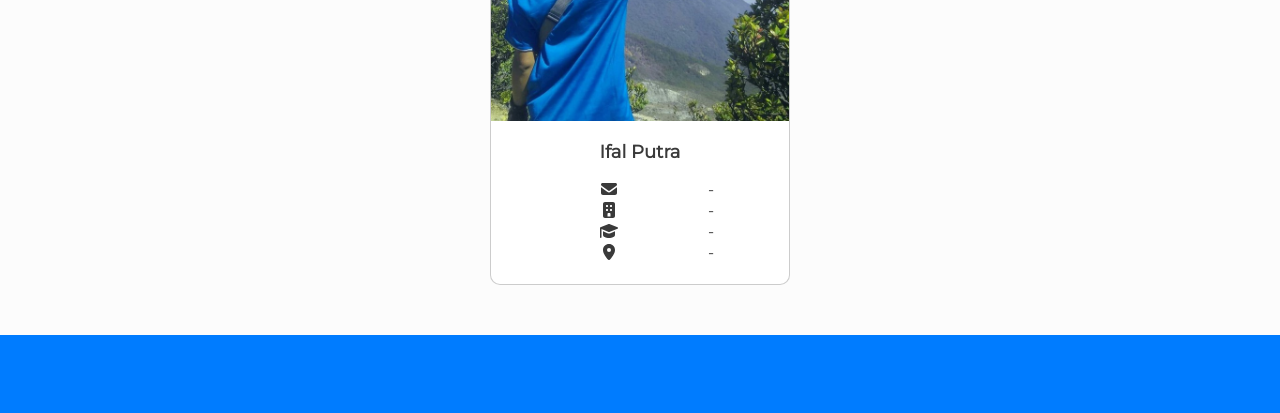
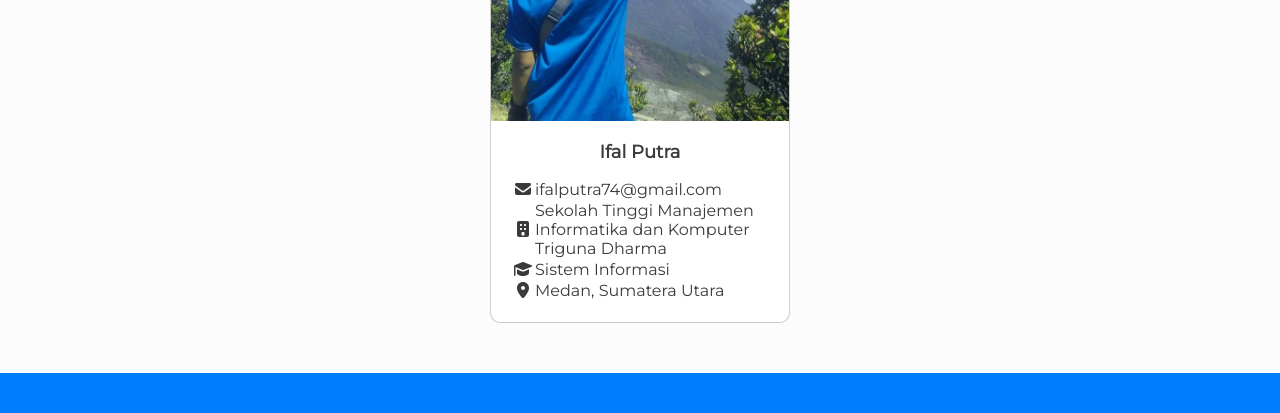
Before and after one commit to FSD-2022-B26/profil-kelompok-b26, a plain HTML site: page index.html in a window 1280 px wide. Shown: the part 1608-2021 px from the top of the page. Drawn offline with Linux system fonts and the light colour scheme.

Commit message:
Update index.html

```diff
--- a/index.html
+++ b/index.html
@@ -170,25 +170,25 @@
                       <td>
                         <i class="fas fa-envelope" aria-hidden="true"></i>
                       </td>
-                      <td class="text-left">-</td>
+                      <td class="text-left">ifalputra74@gmail.com</td>
                     </tr>
                     <tr>
                       <td>
                         <i class="fas fa-building" aria-hidden="true"></i>
                       </td>
-                      <td class="text-left">-</td>
+                      <td class="text-left">Sekolah Tinggi Manajemen Informatika dan Komputer Triguna Dharma</td>
                     </tr>
                     <tr>
                       <td>
                         <i class="fas fa-graduation-cap" aria-hidden="true"></i>
                       </td>
-                      <td class="text-left">-</td>
+                      <td class="text-left">Sistem Informasi</td>
                     </tr>
                     <tr>
                       <td>
                         <i class="fas fa-location-dot" aria-hidden="true"></i>
                       </td>
-                      <td class="text-left">-</td>
+                      <td class="text-left">Medan, Sumatera Utara</td>
                     </tr>
                   </table>
                 </div>
```
